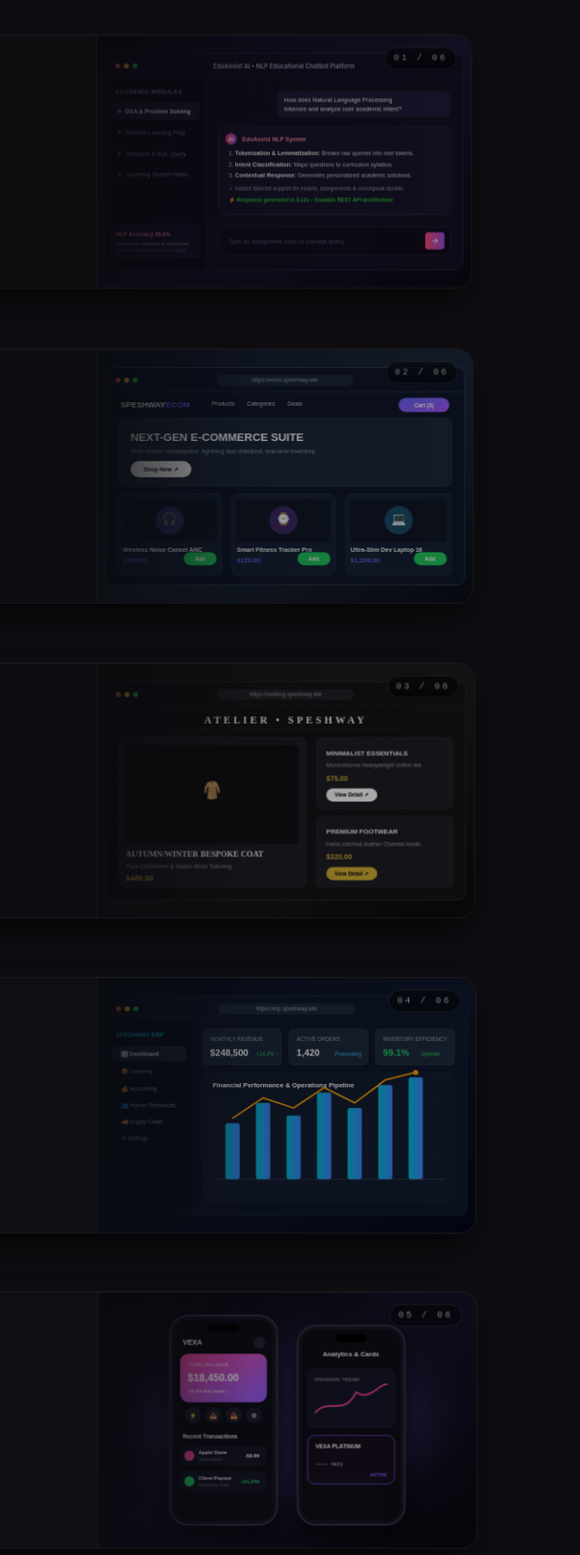
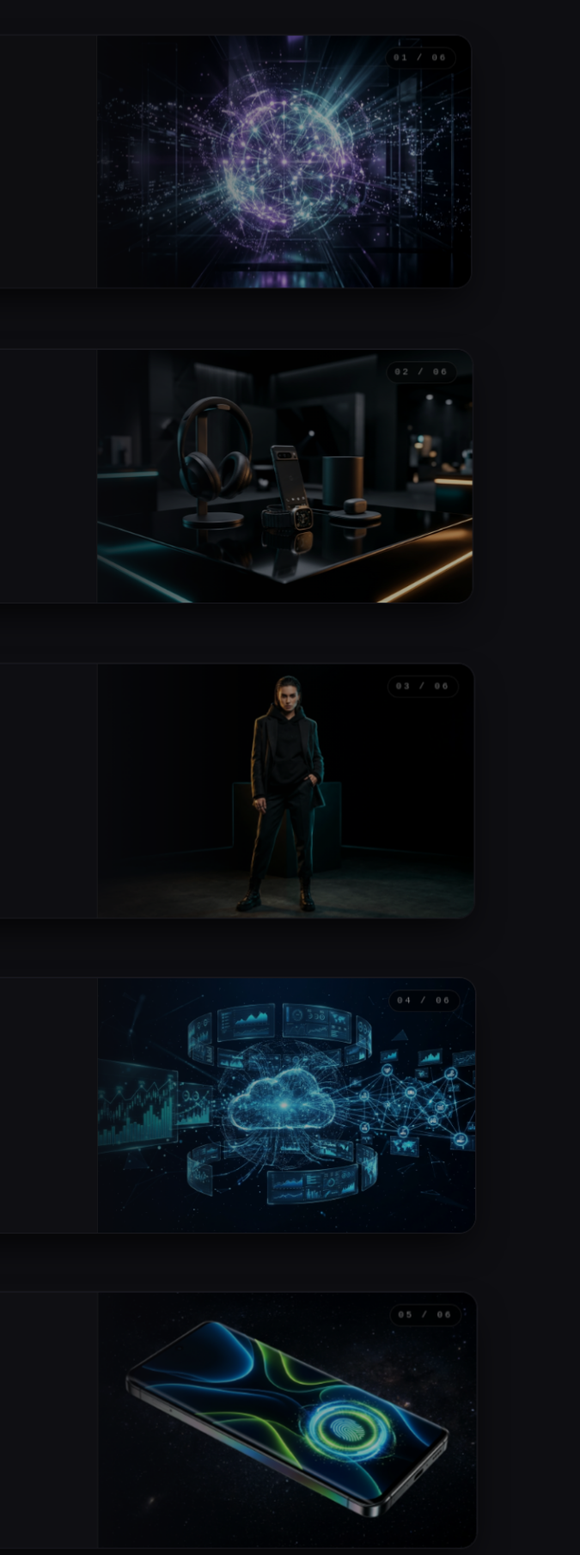
Before and after one commit to edukondalutatukula130404/portfolio, a plain HTML site: page index.html in a window 1280 px wide. Shown: the part 1011-2820 px from the top of the page at 86% size, 605-1280 px from the left. Drawn offline with Linux system fonts and the light colour scheme.

Commit message:
feat: add high-definition cinematic project images for Selected Works showcase

```diff
--- a/index.html
+++ b/index.html
@@ -5,7 +5,7 @@
   <meta name="viewport" content="width=device-width, initial-scale=1.0">
   <title>Edukondalu Tatukula | Full-Stack Developer</title>
   <meta name="description" content="Portfolio of Edukondalu Tatukula - Full-Stack Developer specializing in MERN Stack, React, Node.js, Python, and scalable digital solutions.">
-  <link rel="stylesheet" href="styles.css?v=5.5">
+  <link rel="stylesheet" href="styles.css?v=5.6">
 </head>
 <body class="dark-theme">
 
@@ -204,7 +204,7 @@
           <!-- Right Visual -->
           <div class="stack-card-visual">
             <span class="stack-card-index">01 / 06</span>
-            <img src="assets/project-chatbot.svg" alt="AI Educational Chatbot" class="stack-card-img" loading="lazy">
+            <img src="assets/showcase-chatbot.jpg" alt="AI Educational Chatbot" class="stack-card-img" loading="lazy">
             <div class="stack-card-gradient"></div>
           </div>
         </article>
@@ -252,7 +252,7 @@
           <!-- Right Visual -->
           <div class="stack-card-visual">
             <span class="stack-card-index">02 / 06</span>
-            <img src="assets/project-ecom.svg" alt="Speshway Multi-Vendor E-Commerce Platform" class="stack-card-img" loading="lazy">
+            <img src="assets/showcase-ecommerce.jpg" alt="Speshway Multi-Vendor E-Commerce Platform" class="stack-card-img" loading="lazy">
             <div class="stack-card-gradient"></div>
           </div>
         </article>
@@ -300,7 +300,7 @@
           <!-- Right Visual -->
           <div class="stack-card-visual">
             <span class="stack-card-index">03 / 06</span>
-            <img src="assets/project-clothing.svg" alt="Speshway Fashion &amp; Apparel Store" class="stack-card-img" loading="lazy">
+            <img src="assets/showcase-clothing.jpg" alt="Speshway Fashion &amp; Apparel Store" class="stack-card-img" loading="lazy">
             <div class="stack-card-gradient"></div>
           </div>
         </article>
@@ -348,7 +348,7 @@
           <!-- Right Visual -->
           <div class="stack-card-visual">
             <span class="stack-card-index">04 / 06</span>
-            <img src="assets/project-erp.svg" alt="Speshway All-in-One Cloud ERP" class="stack-card-img" loading="lazy">
+            <img src="assets/showcase-erp.jpg" alt="Speshway All-in-One Cloud ERP" class="stack-card-img" loading="lazy">
             <div class="stack-card-gradient"></div>
           </div>
         </article>
@@ -396,7 +396,7 @@
           <!-- Right Visual -->
           <div class="stack-card-visual">
             <span class="stack-card-index">05 / 06</span>
-            <img src="assets/project-vexa.svg" alt="Vexa Smart Mobile Application" class="stack-card-img" loading="lazy">
+            <img src="assets/showcase-mobile.jpg" alt="Vexa Smart Mobile Application" class="stack-card-img" loading="lazy">
             <div class="stack-card-gradient"></div>
           </div>
         </article>
@@ -444,7 +444,7 @@
           <!-- Right Visual -->
           <div class="stack-card-visual">
             <span class="stack-card-index">06 / 06</span>
-            <img src="assets/project-desktop.svg" alt="InvoicePro Desktop Application Suite" class="stack-card-img" loading="lazy">
+            <img src="assets/showcase-desktop.jpg" alt="InvoicePro Desktop Application Suite" class="stack-card-img" loading="lazy">
             <div class="stack-card-gradient"></div>
           </div>
         </article>
@@ -1051,6 +1051,6 @@
   <div class="custom-cursor-ring" id="customCursorRing" aria-hidden="true"></div>
   <div class="custom-cursor-dot" id="customCursorDot" aria-hidden="true"></div>
 
-  <script src="script.js?v=5.5"></script>
+  <script src="script.js?v=5.6"></script>
 </body>
 </html>
--- a/script.js
+++ b/script.js
@@ -13,7 +13,7 @@ document.addEventListener('DOMContentLoaded', () => {
       liveUrl: 'https://github.com/edukondalutatukula130404/AI-Based-Chatbot-for-Educational-Systems',
       githubUrl: 'https://github.com/edukondalutatukula130404/AI-Based-Chatbot-for-Educational-Systems',
       tech: ['Python', 'Natural Language Processing', 'NLTK', 'Flask REST API', 'JavaScript', 'HTML5/CSS3'],
-      image: 'assets/project-chatbot.svg',
+      image: 'assets/showcase-chatbot.jpg',
       fullTitle: 'AI-Based Chatbot for Educational Systems',
       leadDescription: 'Designed and implemented an AI-powered conversational chatbot engineered with Natural Language Processing (NLP) techniques, custom intent classifiers, and real-time query resolution to provide instantaneous 24/7 academic support for students.',
       quote: '“Designed and implemented an AI-powered chatbot for educational systems to provide real-time academic assistance to students. Used Natural Language Processing (NLP) techniques to analyze user input and generate accurate responses.”',
@@ -45,7 +45,7 @@ document.addEventListener('DOMContentLoaded', () => {
       liveUrl: 'https://ecom.speshway.site',
       githubUrl: 'https://github.com/edukondalutatukula130404/E_commerce.git',
       tech: ['React', 'Node.js', 'Express', 'MongoDB', 'Redux', 'Razorpay', 'REST APIs', 'Tailwind CSS'],
-      image: 'assets/project-ecom.svg',
+      image: 'assets/showcase-ecommerce.jpg',
       fullTitle: 'Speshway Multi-Vendor E-Commerce Platform',
       leadDescription: 'A production-grade, multi-vendor e-commerce web platform engineered with high-speed catalog browsing, real-time cart state synchronization, secure payment gateway integration, and comprehensive customer & order management.',
       quote: '“Architected and deployed ecom.speshway.site, delivering an intuitive shopping experience with dynamic facet search, real-time inventory management, and end-to-end checkout with automated notifications.”',
@@ -77,7 +77,7 @@ document.addEventListener('DOMContentLoaded', () => {
       liveUrl: 'https://clothing.speshway.site',
       githubUrl: 'https://github.com/edukondalutatukula130404/vexa-style-hub.git',
       tech: ['HTML5/CSS3', 'JavaScript', 'Cart Engine', 'Lookbook UI', 'Responsive Design', 'SEO'],
-      image: 'assets/project-clothing.svg',
+      image: 'assets/showcase-clothing.jpg',
       fullTitle: 'Speshway Clothing & Apparel Storefront',
       leadDescription: 'A high-conversion fashion e-commerce storefront crafted with editorial typography, interactive lookbooks, visual size and color variant selectors, and a fluid slide-over mini-cart drawer.',
       quote: '“Engineered clothing.speshway.site to offer an immersive, visual-first fashion shopping experience with smooth animations, instant size selectors, and zero-friction cart interactions.”',
@@ -109,7 +109,7 @@ document.addEventListener('DOMContentLoaded', () => {
       liveUrl: 'https://erp.speshway.site',
       githubUrl: 'https://github.com/naveen3831/Speshway-All-In-One-ERP.git',
       tech: ['PostgreSQL', 'Node.js', 'Python', 'RBAC Security', 'Financial Invoicing', 'Inventory Engine'],
-      image: 'assets/project-erp.svg',
+      image: 'assets/showcase-erp.jpg',
       fullTitle: 'Speshway All-in-One Cloud ERP System',
       leadDescription: 'Comprehensive enterprise management platform engineered to automate company-wide workflows: inventory tracking, warehouse logistics, GST-compliant invoicing, HR attendance, and executive financial reporting.',
       quote: '“Designed and engineered erp.speshway.site to centralize business operations, providing multi-tenant security, granular role-based authorization, and real-time ledger accounting.”',
@@ -141,7 +141,7 @@ document.addEventListener('DOMContentLoaded', () => {
       liveUrl: 'https://github.com/edukondalutatukula130404',
       githubUrl: 'https://github.com/edukondalutatukula130404',
       tech: ['Electron', 'React', 'Node.js', 'MongoDB', 'NSIS Installer', 'Offline-First'],
-      image: 'assets/project-desktop.svg',
+      image: 'assets/showcase-desktop.jpg',
       fullTitle: 'InvoicePro Desktop Application Suite',
       leadDescription: 'A production cross-platform desktop application built with Electron, React, Node.js, and persistent local MongoDB storage for offline-first enterprise invoice generation, client billing, license authentication, and automated financial reporting.',
       quote: '“Engineered the InvoicePro Desktop Application with robust Electron architecture, persistent local MongoDB synchronization, automated NSIS installers, and cryptographic licensing.”',
@@ -173,7 +173,7 @@ document.addEventListener('DOMContentLoaded', () => {
       liveUrl: 'https://speshway.com',
       githubUrl: 'https://github.com/edukondalutatukula130404',
       tech: ['Flutter', 'Dart', 'React Native', 'Firebase', 'Push Notifications', 'Offline SQLite'],
-      image: 'assets/project-vexa.svg',
+      image: 'assets/showcase-mobile.jpg',
       fullTitle: 'Vexa Smart Mobile Application (iOS & Android)',
       leadDescription: 'A production mobile application engineered for iOS and Android platforms, featuring biometric authentication, reactive state management, offline database caching, and real-time cloud notifications.',
       quote: '“Engineered the Vexa Mobile Application with clean modular architecture, achieving native 60fps transitions, reliable offline caching, and frictionless user journeys.”',
```
Also changed, not shown: assets/showcase-chatbot.jpg (added), assets/showcase-clothing.jpg (added), assets/showcase-desktop.jpg (added), assets/showcase-ecommerce.jpg (added), assets/showcase-erp.jpg (added), assets/showcase-mobile.jpg (added).
